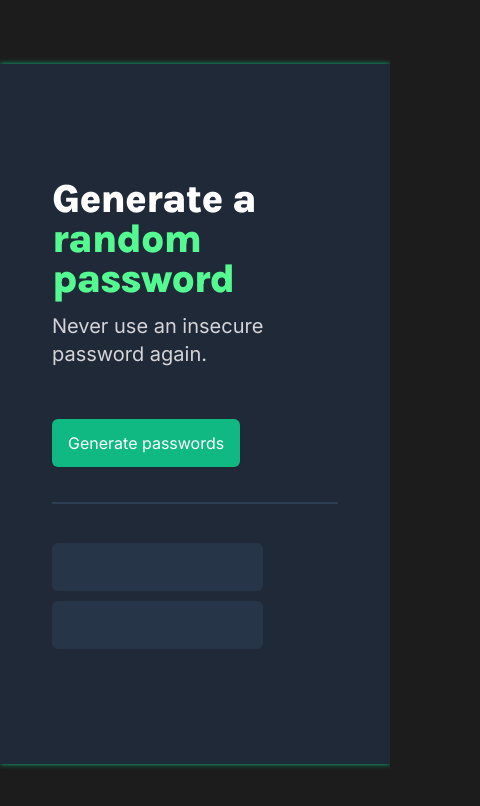
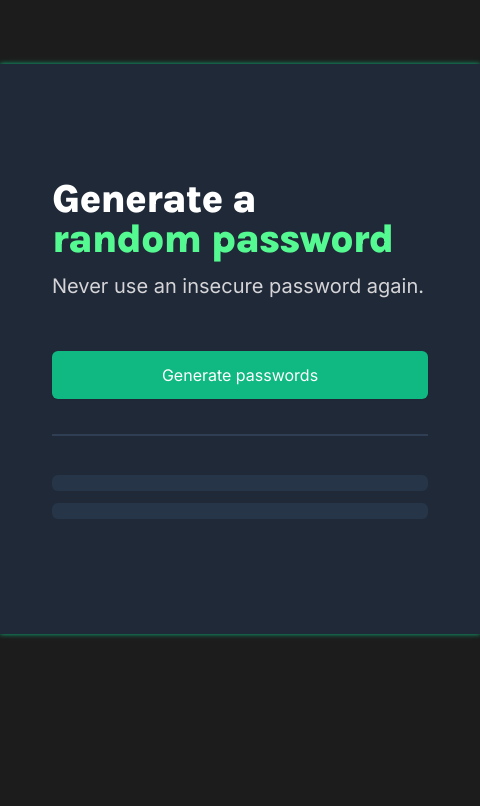
Before and after one commit to fstabel1773/Scrimba_PasswordGenerator, a website built with Vite: page index.html in a window 390 px wide. Shown: the whole page, 480 px wide, since content can reach past the window. Built offline with nearby package versions, Linux system fonts and the light colour scheme.

Commit message:
refactor: optimizing for mobile screens

```diff
--- a/index.css
+++ b/index.css
@@ -47,16 +47,22 @@ h1 {
     ================ */
 
 .container {
-    max-width: 550px;
+    width: 480px;
     background: #1F2937;
     margin: 64px auto;
     padding: 7.2em 3.25em;
     box-shadow: 0 0 5px #10B981;
 }
 
+#pw-generator-btn,
+.pw-container {
+    width: 100%;
+}
+
 #pw-generator-btn {
     margin-top: 3.2em;
     padding: 0.5em 1em;
+
     min-height: 3em;
     background: #10B981;
     line-height: 1.5;
@@ -80,20 +86,27 @@ h1 {
 .pw-container {
     margin-top: 2.44em;
     display: flex;
-    justify-content: space-between;
-    flex-wrap: wrap;
-    gap: 10px;
+    flex-direction: column;
+    gap: 0.75em;
 }
 
 .pw-area {
     display: flex;
     align-items: center;
-    justify-content: space-between;
-    flex-basis: 13.2em;
-    text-align: center;
+    justify-content: center;
+    gap: 1em;
     padding: 0.5em 1em;
-    min-height: 3em;
     line-height: 2;
     background: #273549;
     border-radius: 6px;
 }
+
+
+/* =================
+    Media queries
+   ================= */
+
+@media (min-width: 650px) {
+
+
+}
```
